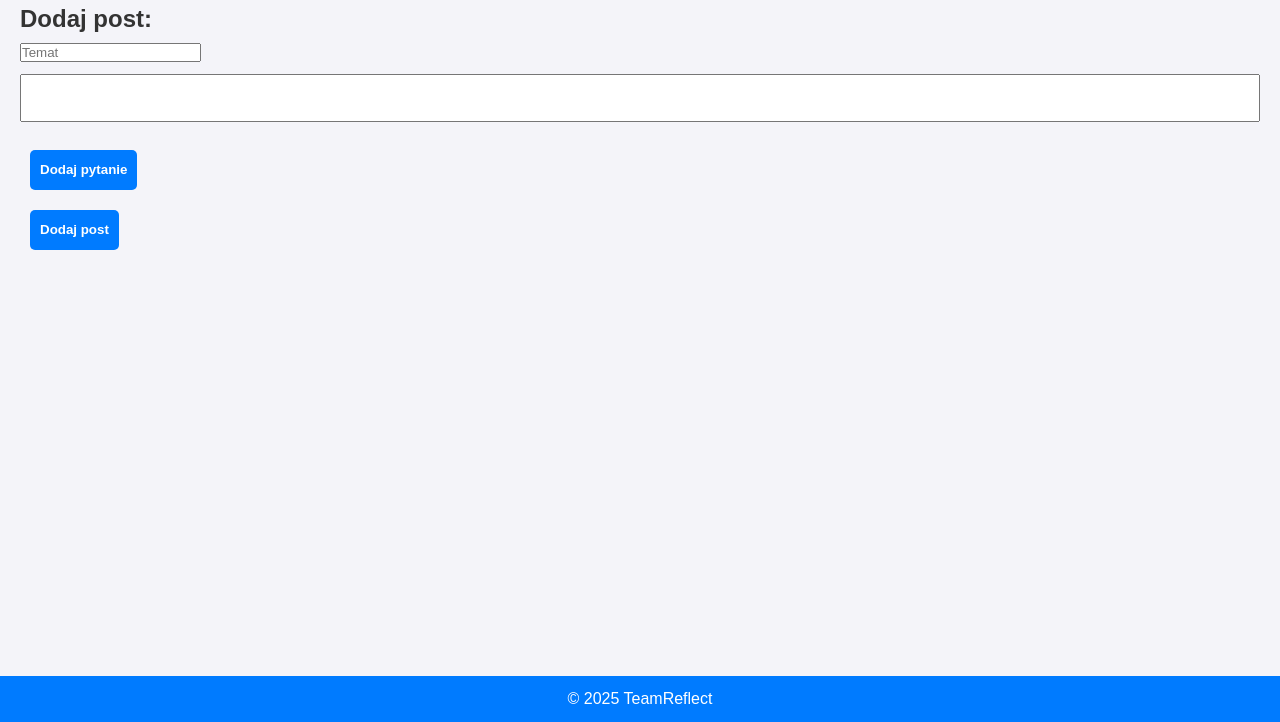
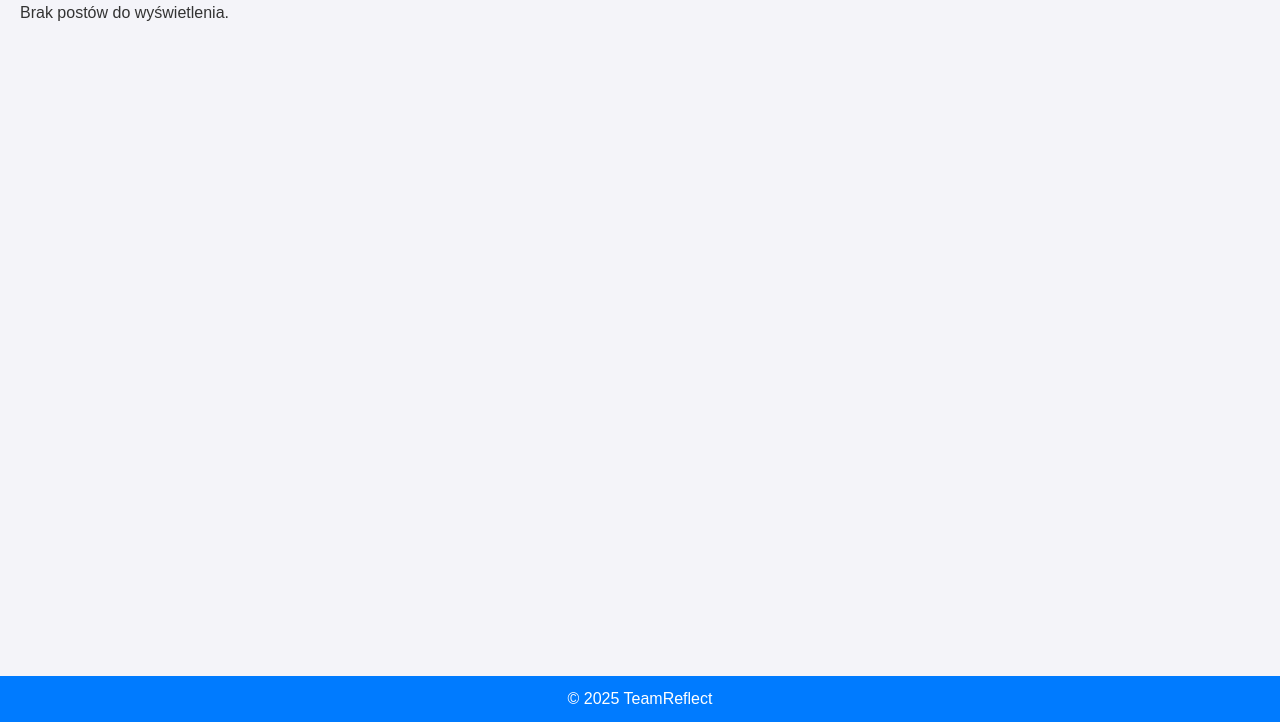
Before and after one commit to GreenAvian/TeamReflect_zut_project, a Django app: page /post/ in a window 1280 px wide. Shown: the part 78-800 px from the top of the page. Run offline with Django 5.2, Linux system fonts and the light colour scheme; the visitor is signed in with stand-in values (Sample User, id 1).

Commit message:
css changes

```diff
--- a/TeamReflectApp/static/css/styles.css
+++ b/TeamReflectApp/static/css/styles.css
@@ -365,3 +365,21 @@ header, footer {
  .delete-group-link:hover {
      background: #c82333;
   }
+
+  .post-form {
+    max-width: 800px;
+    margin: 20px auto;
+    padding: 20px;
+    background-color: #f4f4f9;
+    border-radius: 10px;
+    box-shadow: 0 2px 4px rgba(0, 0, 0, 0.1);
+}
+
+
+.post-header {
+    font-size: 2rem;
+    font-weight: bold;
+    color: #007bff;
+    margin-bottom: 20px;
+    text-align: center;
+}
--- a/TeamReflectApp/templates/post_form.html
+++ b/TeamReflectApp/templates/post_form.html
@@ -1,17 +1,20 @@
-{% extends 'base.html' %}
+{% extends "base.html" %}
 
-{% block title %}Stwórz post{% endblock %}
+{% block title %}Lista Postów{% endblock %}
 
 {% block content %}
-<h2>Dodaj post:</h2>
-<form method="post" action="{% url 'leader_post' %}">
-    {% csrf_token %}
-    <input type="text" name="topic" placeholder="Temat">
-    <textarea class = "feedback-content-form" name="content" placeholder="Treść">{{ profile.description }} </textarea>
-    <button class="generic_button" id="addPollOptionBtn" onclick="addPollOptionFunc('pollOptionContainer')" type="button">Dodaj pytanie</button>
-    <div id="pollOptionContainer">
-        <!-- New poll options will go here -->
+<div class="post-list">
+  {% for post in posts %}
+  <div class="post-container">
+    <h2 class="post-title">{{ post.title }}</h2>
+    <p class="post-content">{{ post.content }}</p>
+    <div class="post-footer">
+      <span class="post-rating">Ocena: {{ post.rating }}</span>
+      <span class="post-priority">Priorytet: {{ post.priority }}</span>
     </div>
-    <button class="generic_button" type="submit" name="submit_post">Dodaj post</button>
-</form>
+  </div>
+  {% empty %}
+  <p>Brak postów do wyświetlenia.</p>
+  {% endfor %}
+</div>
 {% endblock %}
```
